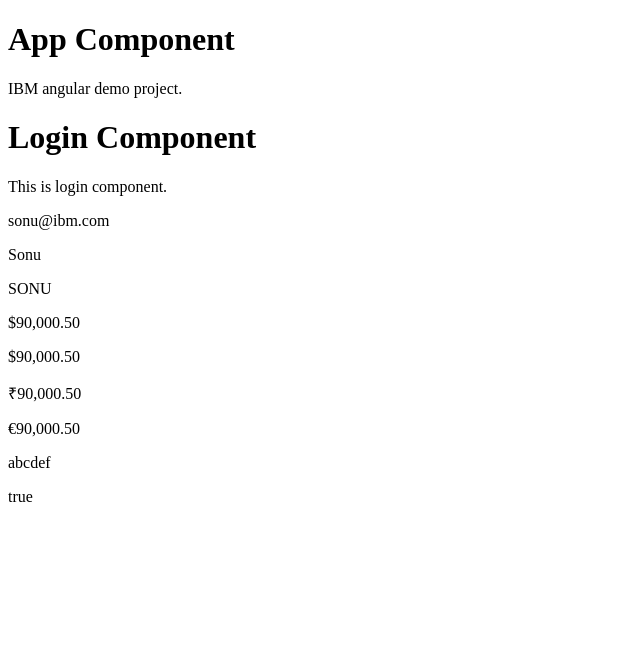
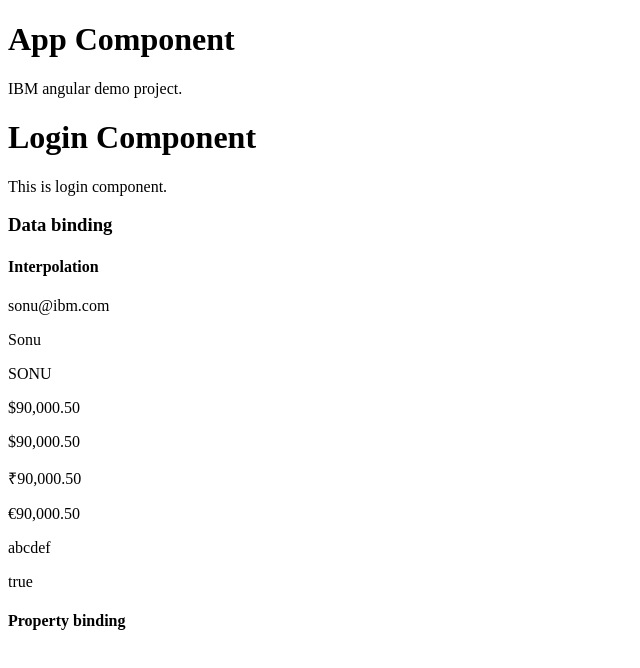
Before and after one commit to dyesmuk/ibm-angular-demo-4-jun-2026, an Angular app: page / in a window 1280 px wide. Shown: the top 668 px of the page, without its empty margins (0-640 px from the left). Built offline with nearby package versions, Linux system fonts and the light colour scheme.

Commit message:
initial commit

```diff
--- a/src/app/components/login/login.html
+++ b/src/app/components/login/login.html
@@ -1,6 +1,8 @@
 <div>
     <h1>Login Component</h1>
     <p>This is login component.</p>
+    <h3>Data binding</h3>
+    <h4>Interpolation </h4>
     <p> {{user.email}} </p>
     <p> {{username}} </p>
     <p> {{username | uppercase}} </p>
@@ -10,4 +12,7 @@
     <p> {{salary | currency : 'EUR'}} </p>
     <p> {{ 'AbCdEf' | lowercase}} </p>
     <p>{{ 10 + 2 == 12 }}</p>
+    <h4>Property binding</h4>
+    <p [hidden]="!isIndian">Indian</p>
+
 </div>
--- a/src/app/components/login/login.ts
+++ b/src/app/components/login/login.ts
@@ -11,7 +11,7 @@ export class Login {
 
   username: string = 'Sonu';
   salary: number = 90000.50;
-
   user = { email: 'sonu@ibm.com', password: 'sonu123' };
+  isIndian = false;
 
 }
```
